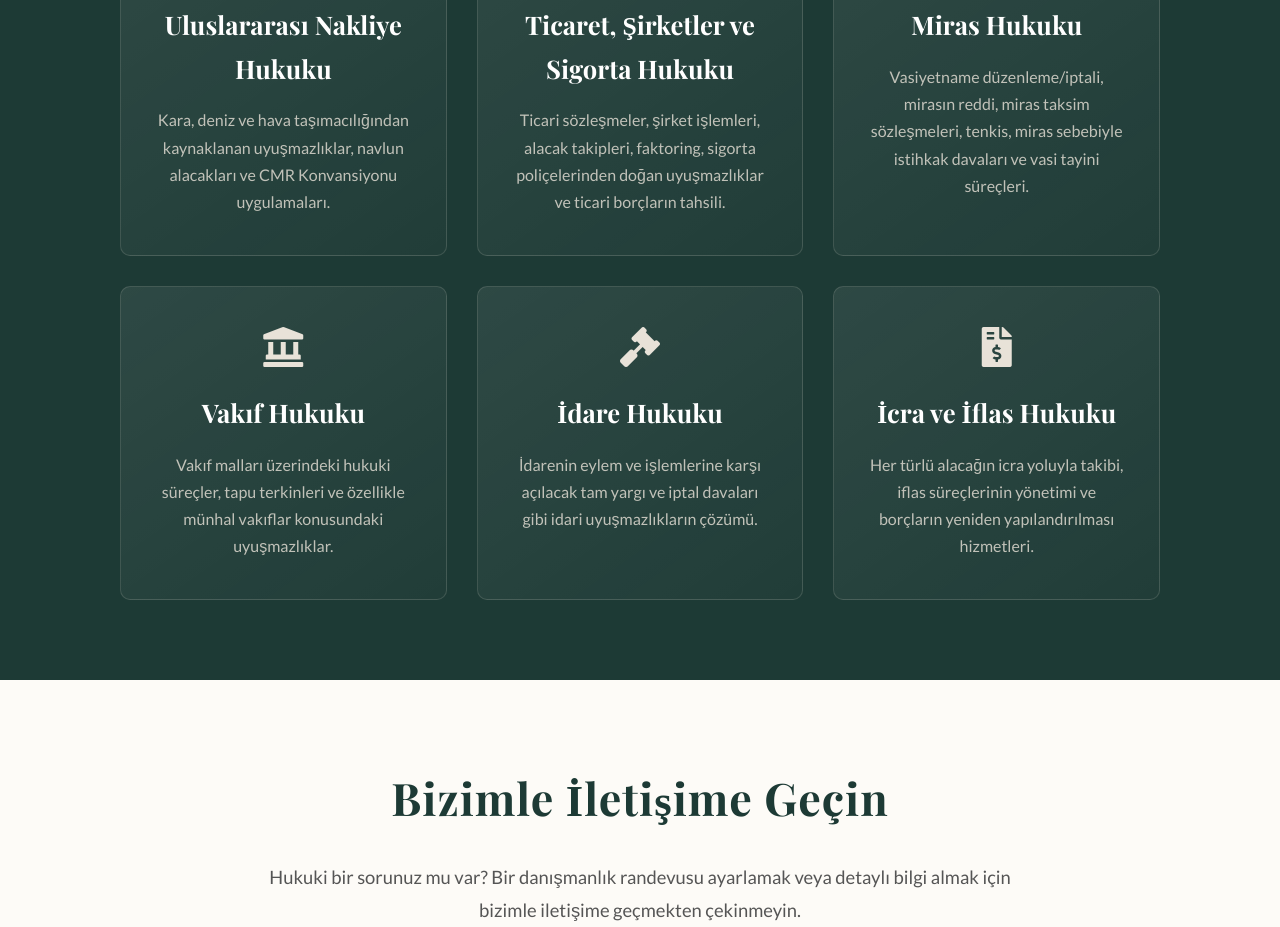
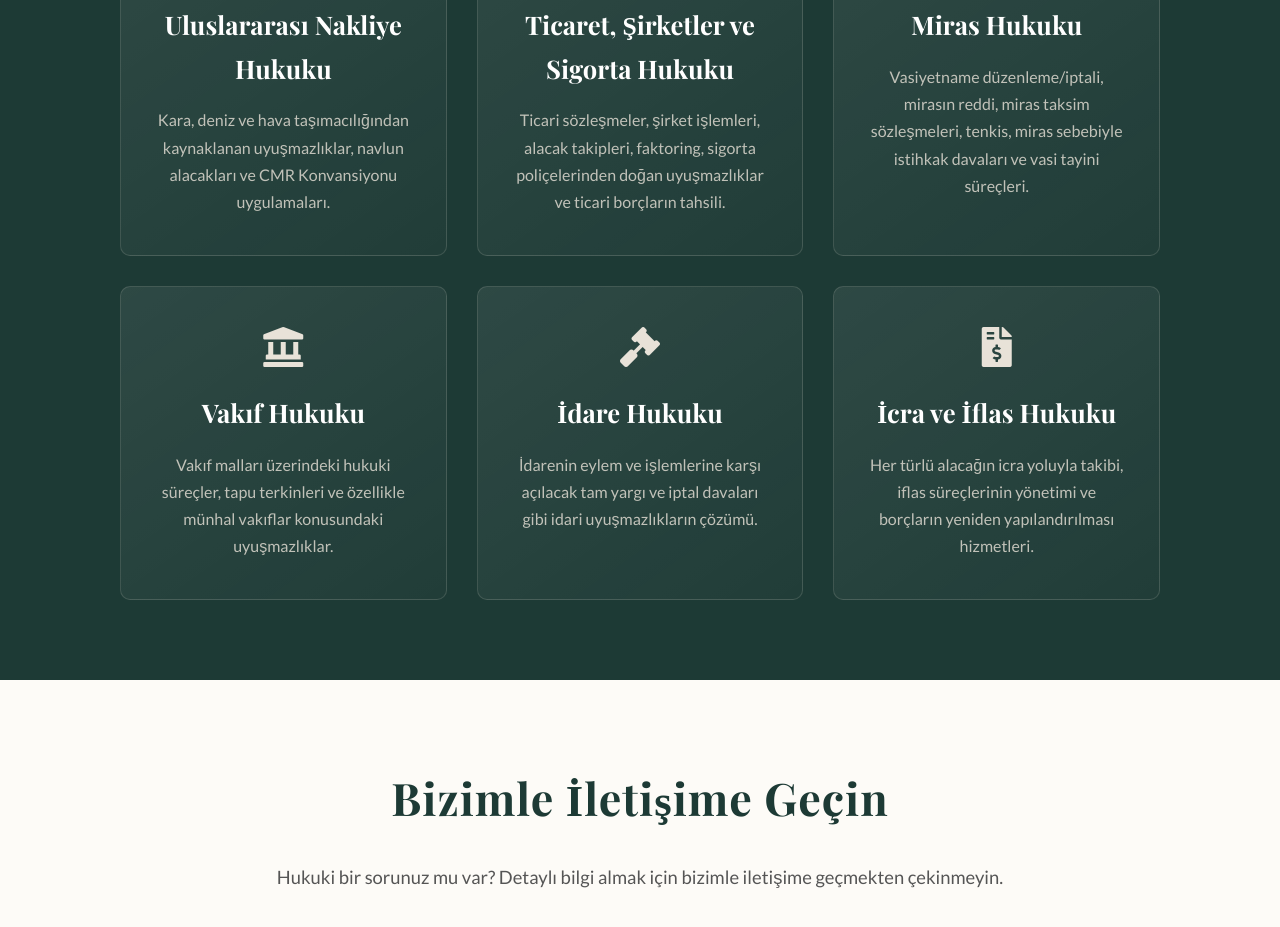
Before and after one commit to metadoks/akyolhukuk, an Eleventy site: page index.html in a window 1280 px wide. Shown: the part 1870-2797 px from the top of the page. Built offline with nearby package versions, Linux system fonts and the light colour scheme; Eleventy itself is replaced by a stand-in of ours; files that its build step writes are made by us from their sources.

Commit message:
randevu alın yazısı silindi

```diff
--- a/_includes/base.njk
+++ b/_includes/base.njk
@@ -40,7 +40,7 @@
             <a href="/">Ana Sayfa</a>
             <a href="/#hakkimizda">Hakkımda</a>
             <a href="/#hizmetler">Hizmetler</a>
-            <a href="/davalar/">Örnek Davalar</a>
+            {#<a href="/davalar/">Örnek Davalar</a>#}
             <a href="/blog/">Blog</a>
             <a href="/#iletisim">İletişim</a>
             <img src="/images/daktilo.webp" alt="Daktilo Logosu" class="nav-daktilo-logo">
--- a/index.html
+++ b/index.html
@@ -89,7 +89,7 @@ metaDescription: "Kadıköy avukatı Akyol Hukuk Bürosu. Ticaret, Nakliye, Mira
 <section id="iletisim" class="content-section">
     <div class="container contact-container">
         <h2 class="section-title">Bizimle İletişime Geçin</h2>
-        <p class="contact-description">Hukuki bir sorunuz mu var? Bir danışmanlık randevusu ayarlamak veya detaylı bilgi almak için bizimle iletişime geçmekten çekinmeyin.</p>
+        <p class="contact-description">Hukuki bir sorunuz mu var? Detaylı bilgi almak için bizimle iletişime geçmekten çekinmeyin.</p>
         <div class="contact-grid">
             <div class="contact-item"><i class="fas fa-map-marker-alt"></i><h3>Adresimiz</h3><p>Osmanağa Mh. Söğütlüçeşme Cad. No:64 K:7 D:145 Kadıköy-İstanbul</p></div>
             <div class="contact-item"><i class="fas fa-phone-alt"></i><h3>Bizi Arayın</h3><p><a href="tel:+905542674848">0 (554) 267 48 48</a></p></div>
```
Also changed, not shown: 7 other files.
